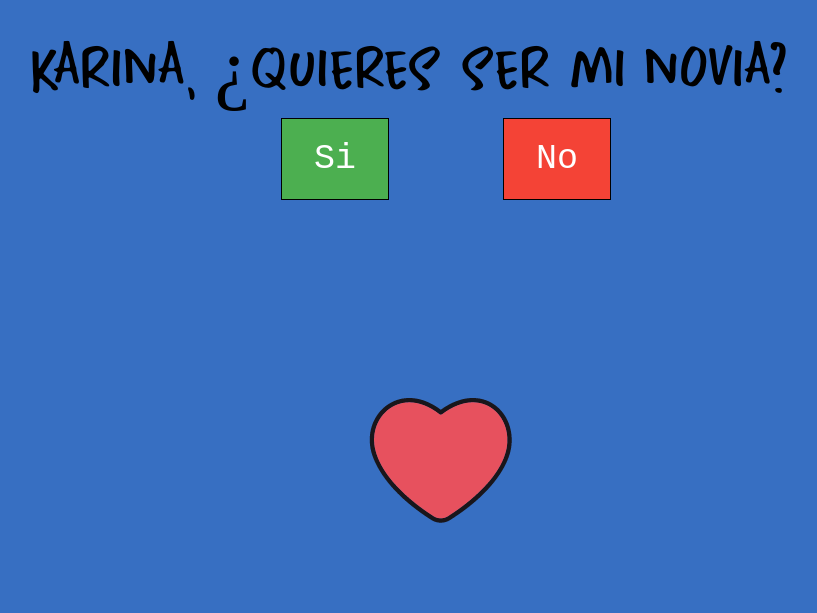
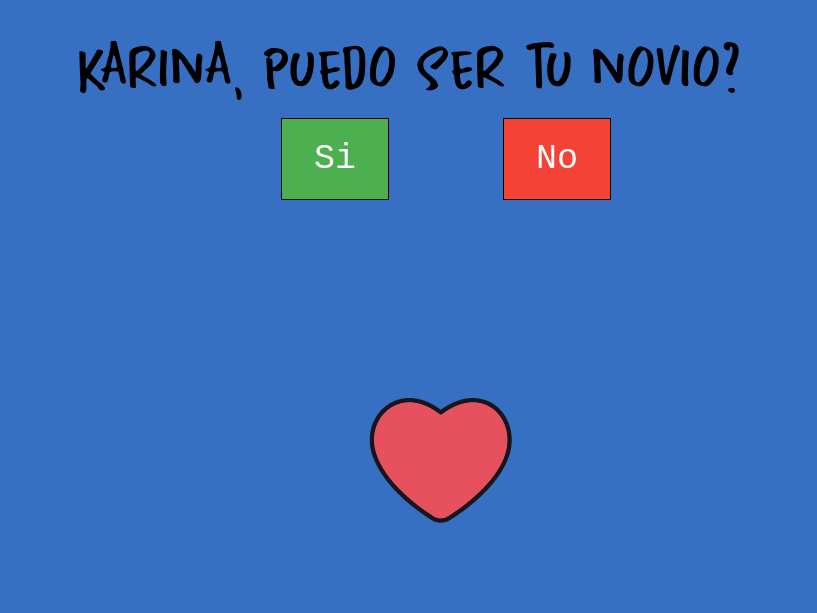
Before and after one commit to PickyAdrian/gf.github.io, a plain HTML site: page index.html in a window 1280 px wide. Shown: the whole page, without its empty margins (231-1048 px from the left). Drawn offline with nearby package versions, Linux system fonts and the light colour scheme; a web font is replaced by a local one.

Commit message:
Title fixes

```diff
--- a/index.html
+++ b/index.html
@@ -14,7 +14,7 @@
   <link rel="icon" type="image/png" sizes="32x32" href="assets/page-icon.png">
 </head>
 <body>
-    <h1 class="title">Karina, ¿Quieres ser mi novia?</h1>
+    <h1 class="title">Karina, puedo ser tu novio?</h1>
     <div class="box">
       <div class="content">
         <button class="yes" id="button-yes" data-toggle="modal" data-target="#Modal1"> Si </button>
```
